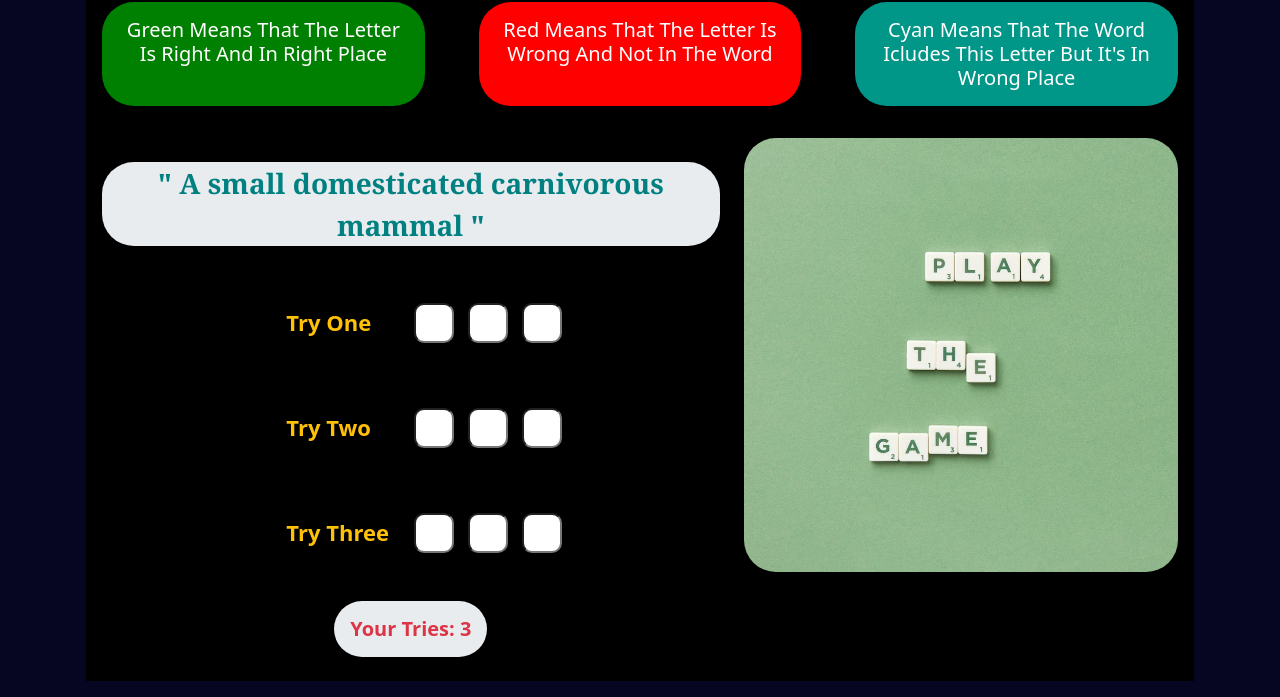
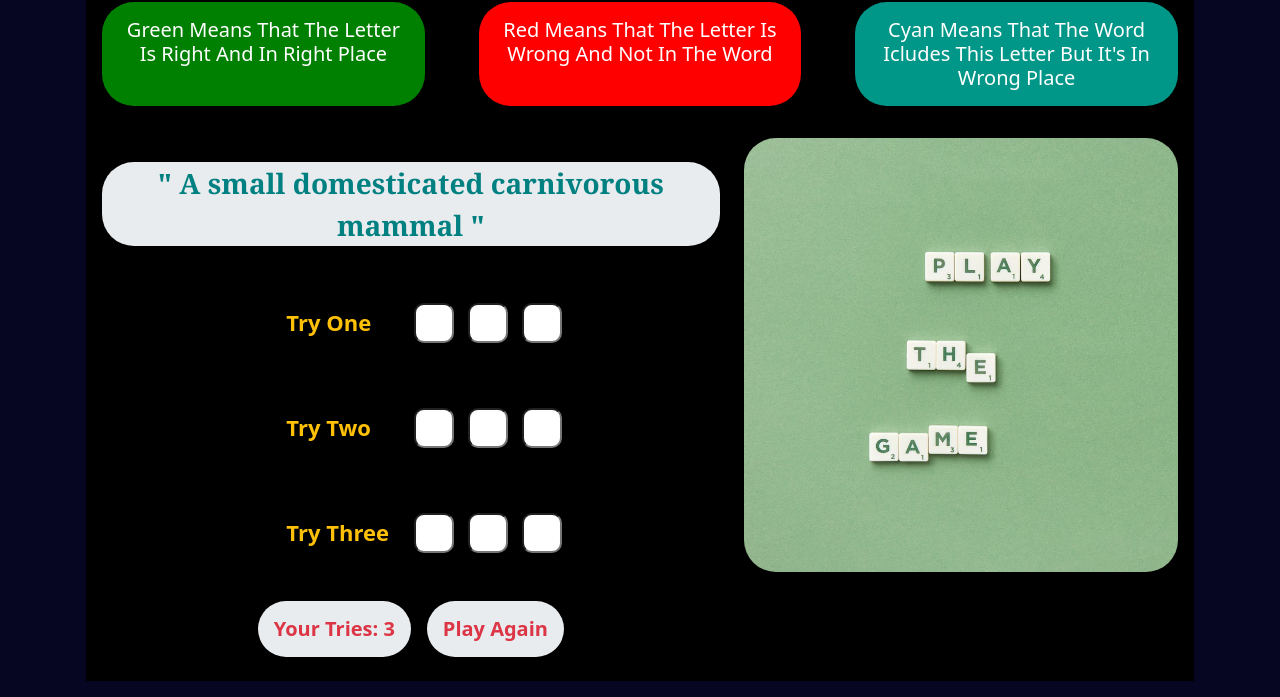
Before and after one commit to Lzomyy/Word-Game, a plain HTML site: page index.html in a window 1280 px wide. Shown: the part 118-815 px from the top of the page. Drawn offline with Linux system fonts and the light colour scheme.

Commit message:
Update index.html

```diff
--- a/index.html
+++ b/index.html
@@ -49,10 +49,18 @@
                 </li>
               </ul>
 
-              <h5
-                id="try"
-                class="fw-bold text-danger bg-body-secondary rounded-5 p-3"
-              ></h5>
+                            <div class="d-flex justify-content-between">
+                <h5
+                  id="try"
+                  class="fw-bold text-danger bg-body-secondary rounded-5 p-3 mx-2"
+                ></h5>
+                <h5
+                  id="again"
+                  class="fw-bold text-danger bg-body-secondary rounded-5 p-3 mx-2"
+                >
+                  Play Again
+                </h5>
+              </div>
             </div>
           </div>
 
```
